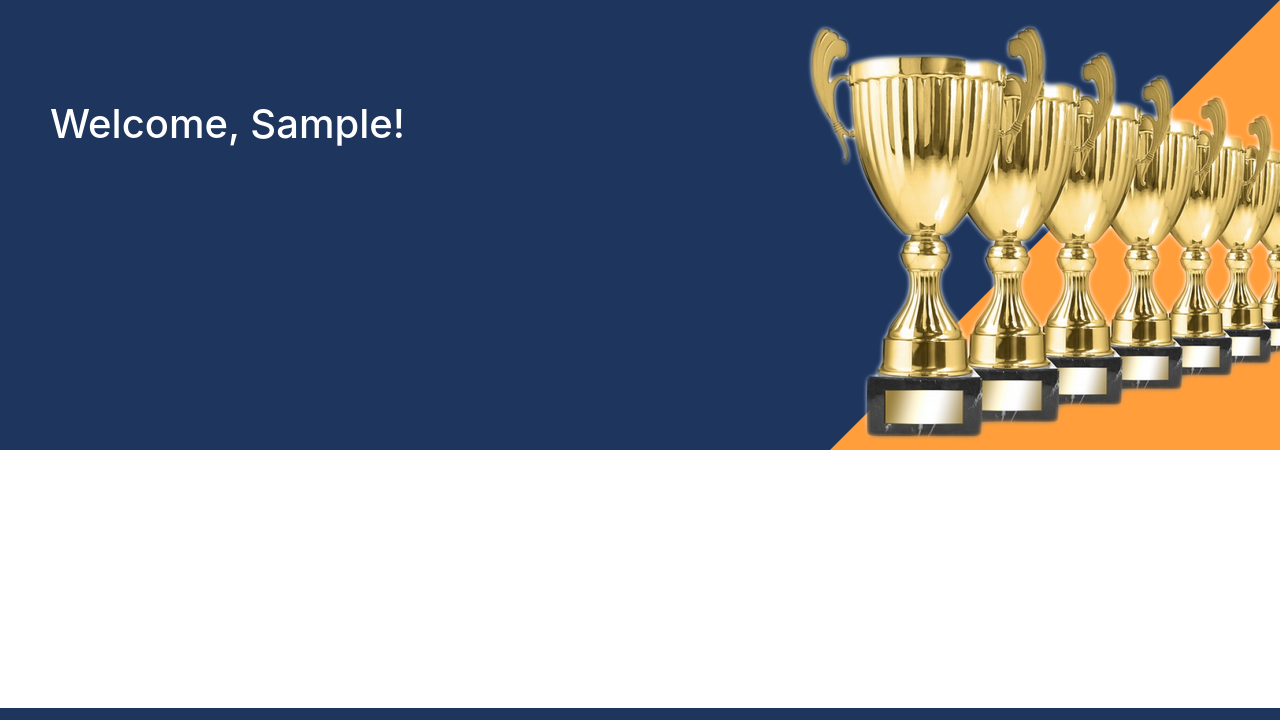
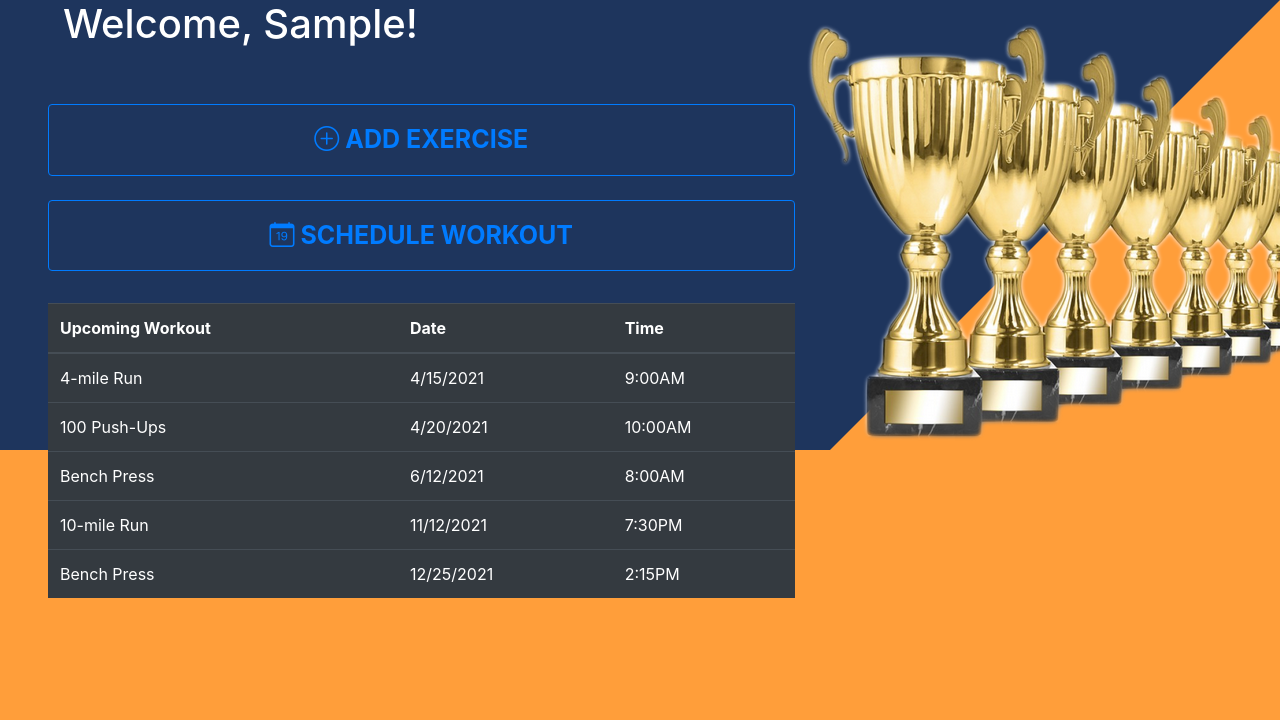
Before and after one commit to akh4rf/CS-3240-Project, a Django app: page / in a window 1280 px wide. Shown: the part 92-812 px from the top of the page. Run offline with Django 3.2, Linux system fonts and the light colour scheme; the visitor is signed in with stand-in values (Sample User, id 1); some libraries are stand-ins or nearby versions.

Commit message:
Added to main page (signed in version)

```diff
--- a/hoosactive/static/hoosactive/style.css
+++ b/hoosactive/static/hoosactive/style.css
@@ -32,7 +32,7 @@ a {
 
 .triangle-up {
   width: 100%;
-  height: 0;
+  height: 90%;
   border-style: solid;
   border-width: 450px 450px 0 0;
   border-color: #1E355D transparent transparent transparent;
--- a/hoosactive/templates/hoosactive/base.html
+++ b/hoosactive/templates/hoosactive/base.html
@@ -17,6 +17,8 @@
   <script src="{% static 'hoosactive/script.js' %}"></script>
   <!-- jQuery -->
   <script src="https://code.jquery.com/jquery-3.3.1.slim.min.js" integrity="sha384-q8i/X+965DzO0rT7abK41JStQIAqVgRVzpbzo5smXKp4YfRvH+8abtTE1Pi6jizo" crossorigin="anonymous"></script>
+  <!-- Bootstrap Icons -->
+  <link rel="stylesheet" href="https://cdnjs.cloudflare.com/ajax/libs/font-awesome/4.7.0/css/font-awesome.min.css">
 </head>
 
 <nav class="navbar navbar-light" style="background-color: #1E355D;">
--- a/hoosactive/templates/hoosactive/index.html
+++ b/hoosactive/templates/hoosactive/index.html
@@ -2,12 +2,52 @@
 {% block content %}
 {% load static %}
 
-
-<div style="position: relative;" class="">
+<div class="">
   <div style="position: absolute;" class = "triangle-up rectangle"></div>
   <img style="position: absolute; right: 0;" src="{% static 'hoosactive/images/trophies.png' %}" alt="">
   {% if user.is_authenticated %}
-  <div style="position: absolute; margin: 100px 25px 0px 50px;" class="text-white h1">Welcome, {{ user.first_name }}!</div>
+  <div class="col-6 mx-5 text-white h1">Welcome, {{ user.first_name }}!</div>
+  <!-- Button meant to direct to adding exercise. -->
+  <a style="font-size: 25px;" class="bi bi-plus-circle col-7 mt-5 mx-5 p-3 btn btn-outline-primary font-weight-bold" href=""> ADD EXERCISE </a>
+  <!-- Button meant to direct to workout scheduler. -->
+  <a style="font-size: 25px;" class="bi bi-calendar-date col-7 mt-4 mx-5 mb-3 p-3 btn btn-outline-primary font-weight-bold" href=""> SCHEDULE WORKOUT </a>
+  <!-- This table is meant to have the user's 5 soonest upcoming scheduled workouts. If you click on one, you can edit it. -->
+  <table class="col-7 table table-dark table-hover m-3 mx-5">
+    <thead>
+      <tr>
+        <th scope="col">Upcoming Workout</th>
+        <th scope="col">Date</th>
+        <th scope="col">Time</th>
+      </tr>
+    </thead>
+    <tbody>
+      <tr>
+        <td>4-mile Run</td>
+        <td>4/15/2021</td>
+        <td>9:00AM</td>
+      </tr>
+      <tr>
+        <td>100 Push-Ups</td>
+        <td>4/20/2021</td>
+        <td>10:00AM</td>
+      </tr>
+      <tr>
+        <td>Bench Press</td>
+        <td>6/12/2021</td>
+        <td>8:00AM</td>
+      </tr>
+      <tr>
+        <td>10-mile Run</td>
+        <td>11/12/2021</td>
+        <td>7:30PM</td>
+      </tr>
+      <tr>
+        <td>Bench Press</td>
+        <td>12/25/2021</td>
+        <td>2:15PM</td>
+      </tr>
+    </tbody>
+  </table>
   {% else %}
   <div style="position: absolute; margin: 100px 25px 0px 50px;" class="text-white h1">Sign up today to see Hoos Active!</div>
   <a style="position: absolute; margin: 300px 25px 0px 100px;" class="btn btn-secondary" href="{% url 'hoosactive:login' %}">SIGN UP FOR HOOSACTIVE</a>
```
